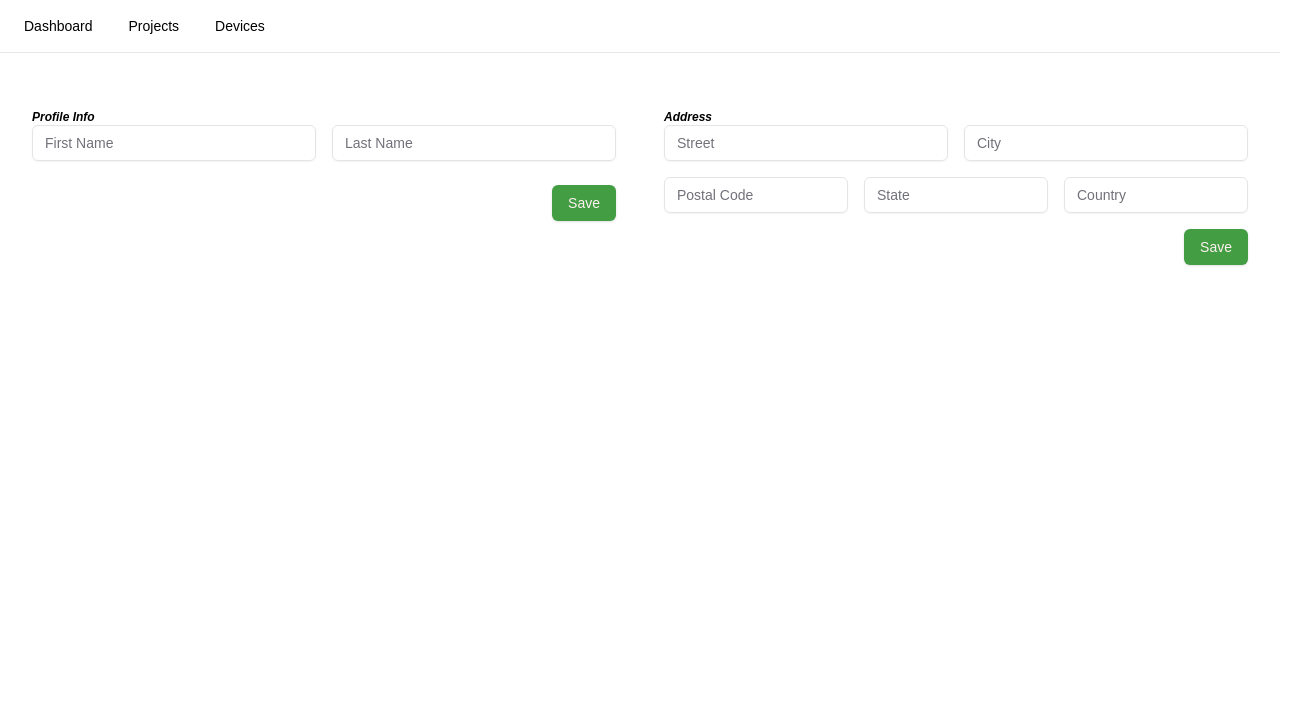
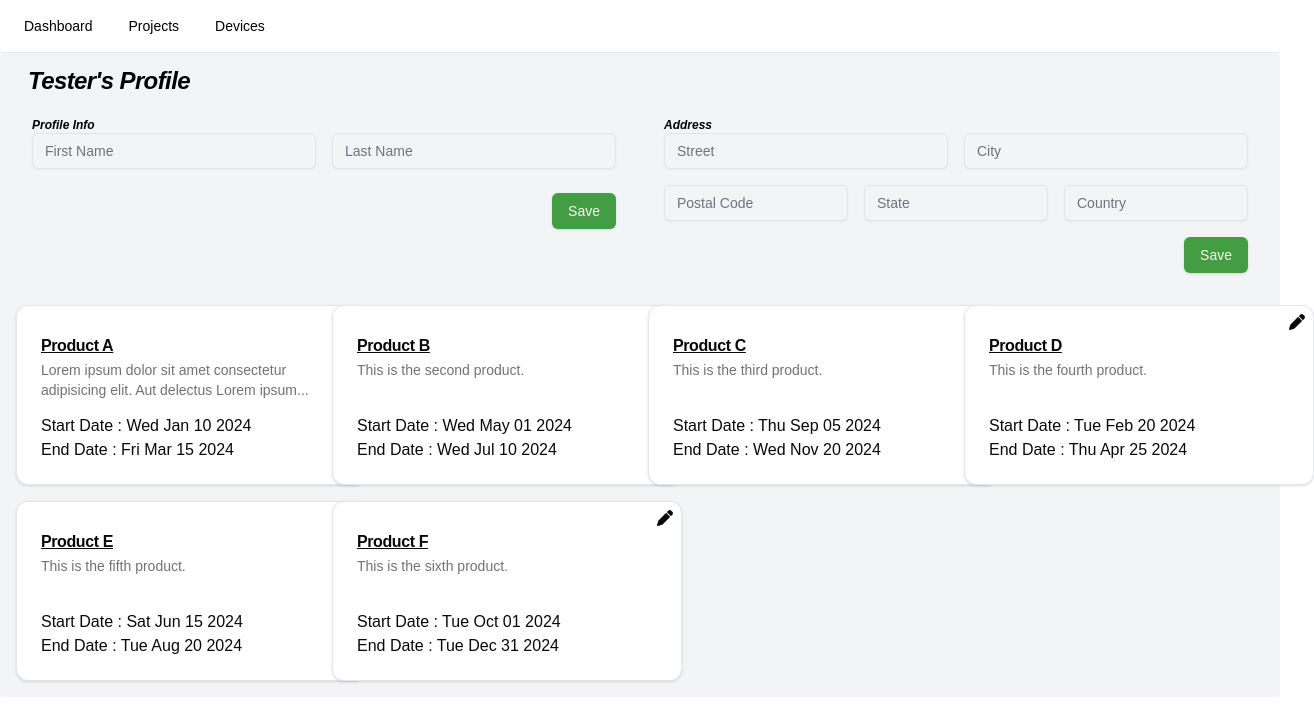
Before and after one commit to AppTestify/crowdtesting-platfrom, a Next.js app: page /private/profile in a window 1280 px wide. Shown: the top 724 px of the page, 1314 px wide, since content can reach past the window. Built offline with nearby package versions, Linux system fonts and the light colour scheme; no server answers.

Commit message:
Feat : Added side model for Experience Updating

```diff
--- /dev/null
+++ b/app/(routes)/private/profile/editExperience.tsx
@@ -0,0 +1,65 @@
+import React from "react";
+import { Button } from "@/components/ui/button";
+import { Input } from "@/components/ui/input";
+import { Label } from "@/components/ui/label";
+import {
+  Sheet,
+  SheetClose,
+  SheetContent,
+  SheetDescription,
+  SheetFooter,
+  SheetHeader,
+  SheetTitle,
+  SheetTrigger,
+} from "@/components/ui/sheet";
+
+interface IEditExperienceProps {
+  open: boolean;
+  setOpen: (open: boolean) => void;
+  product: any;
+}
+
+const EditExperience = ({ open, setOpen, product }: IEditExperienceProps) => {
+  return (
+    <Sheet open={open} onOpenChange={setOpen}>
+      <SheetContent>
+        <SheetHeader>
+          <SheetTitle>Edit Product</SheetTitle>
+          <SheetDescription>
+            Make changes to your product here. Click save when you're done.
+          </SheetDescription>
+        </SheetHeader>
+        <div className="grid gap-4 py-4">
+          <div className="grid grid-cols-4 items-center gap-4">
+            <Label htmlFor="name" className="text-right">
+              Name
+            </Label>
+            <Input
+              id="name"
+              defaultValue={product?.name}
+              className="col-span-3"
+            />
+          </div>
+          <div className="grid grid-cols-4 items-center gap-4">
+            <Label htmlFor="description" className="text-right">
+              Description
+            </Label>
+            <Input
+              id="description"
+              defaultValue={product?.description}
+              className="col-span-3"
+            />
+          </div>
+          {/* Add more fields as needed for startDate, endDate, etc. */}
+        </div>
+        <SheetFooter>
+          <SheetClose asChild>
+            <Button type="submit">Save changes</Button>
+          </SheetClose>
+        </SheetFooter>
+      </SheetContent>
+    </Sheet>
+  );
+};
+
+export default EditExperience;
--- /dev/null
+++ b/app/(routes)/private/profile/experience.tsx
@@ -0,0 +1,109 @@
+import React, { useState } from "react";
+import {
+  Card,
+  CardContent,
+  CardDescription,
+  CardFooter,
+  CardHeader,
+  CardTitle,
+} from "@/components/ui/card";
+
+import "@fortawesome/fontawesome-free/css/all.min.css";
+import EditExperience from "./editExperience";
+
+const Experience = () => {
+  const [open, setOpen] = useState<boolean>(false);
+  const [selectedProduct, setSelectedProduct] = useState(null);
+  const productArray = [
+    {
+      name: "Product A",
+      description:
+        "Lorem ipsum dolor sit amet consectetur adipisicing elit. Aut delectus Lorem ipsum dolor sit amet consectetur adipisicing elit. Aut delectus paLorem ipsum dolor sit amet consectetur adipisicing elit. Aut delectus paLorem ipsum dolor sit amet consectetur adipisicing elit. Aut delectus paLorem ipsum dolor sit amet consectetur adipisicing elit. Aut delectus paLorem ipsum dolor sit amet consectetur adipisicing elit. Aut delectus paLorem ipsum dolor sit amet consectetur adipisicing elit. Aut delectus paLorem ipsum dolor sit amet consectetur adipisicing elit. Aut delectus paLorem ipsum dolor sit amet consectetur adipisicing elit. Aut delectus paLorem ipsum dolor sit amet consectetur adipisicing elit. Aut delectus paLorem ipsum dolor sit amet consectetur adipisicing elit. Aut delectus paLorem ipsum dolor sit amet consectetur adipisicing elit. Aut delectus paLorem ipsum dolor sit amet consectetur adipisicing elit. Aut delectus paLorem ipsum dolor sit amet consectetur adipisicing elit. Aut delectus paLorem ipsum dolor sit amet consectetur adipisicing elit. Aut delectus papariatur quia consectetur quibusdam cupiditate velit quae accusamus illum. Minus vel minima laudantium, fuga iste laborum ipsam officiis nihil recusandae!",
+      images: "ImageSchema",
+      startDate: new Date("2024-01-10"), // January 10, 2024
+      endDate: new Date("2024-03-15"), // March 15, 2024
+      id: 1,
+    },
+    {
+      name: "Product B",
+      description: "This is the second product.",
+      images: "ImageSchema",
+      startDate: new Date("2024-05-01"), // May 1, 2024
+      endDate: new Date("2024-07-10"), // July 10, 2024
+      id: 2,
+    },
+    {
+      name: "Product C",
+      description: "This is the third product.",
+      images: "ImageSchema",
+      startDate: new Date("2024-09-05"), // September 5, 2024
+      endDate: new Date("2024-11-20"), // November 20, 2024
+      id: 3,
+    },
+    {
+      name: "Product D",
+      description: "This is the fourth product.",
+      images: "ImageSchema",
+      startDate: new Date("2024-02-20"), // February 20, 2024
+      endDate: new Date("2024-04-25"), // April 25, 2024
+      id: 4,
+    },
+    {
+      name: "Product E",
+      description: "This is the fifth product.",
+      images: "ImageSchema",
+      startDate: new Date("2024-06-15"), // June 15, 2024
+      endDate: new Date("2024-08-20"), // August 20, 2024
+      id: 5,
+    },
+    {
+      name: "Product F",
+      description: "This is the sixth product.",
+      images: "ImageSchema",
+      startDate: new Date("2024-10-01"), // October 1, 2024
+      endDate: new Date("2024-12-31"), // December 31, 2024
+      id: 6,
+    },
+  ];
+
+  const handleEdit = (product: any) => {
+    setSelectedProduct(product);
+    setOpen(true);
+  };
+
+  return (
+    <>
+      {productArray?.map((exp, index) => {
+        return (
+          <div className="col-span-3" key={index}>
+            <Card className="w-[350px]  h-[180px]">
+              <div className="flex  justify-end">
+                <i
+                  className="fa-solid fa-pen  cursor-pointer  p-2"
+                  onClick={() => handleEdit(exp)}
+                ></i>
+              </div>
+              <CardHeader className="pt-0">
+                <CardTitle className="underline">{exp.name}</CardTitle>
+                <CardDescription className="h-[30px]">
+                  {exp.description.split(" ").slice(0, 12).join(" ")}
+                  {exp.description.split(" ").length > 12 ? "..." : ""}
+                </CardDescription>
+              </CardHeader>
+              <CardContent className="pb-0">
+                <p>Start Date : {exp.startDate.toDateString()}</p>
+              </CardContent>
+              <CardFooter className="">
+                <p>End Date : {exp.endDate.toDateString()}</p>
+              </CardFooter>
+            </Card>
+          </div>
+        );
+      })}
+
+      <EditExperience open={open} setOpen={setOpen} product={selectedProduct} />
+    </>
+  );
+};
+
+export default Experience;
--- a/app/(routes)/private/profile/page.tsx
+++ b/app/(routes)/private/profile/page.tsx
@@ -15,7 +15,8 @@ import {
 import { Input } from "@/components/ui/input";
 import { useEffect, useState } from "react";
 import { StorageKey } from "@/app/_constants/localstorage-keys";
-import { IAddressData } from "@/app/_interface/tester";
+import { IUserInfoData } from "@/app/_interface/tester";
+import Experience from "./experience";
 
 const ProfileSchema = z.object({
   Firstname: z.string().min(2, {
@@ -114,7 +115,7 @@ export default function TesterProfile() {
     console.log("Additional Info:", data);
   }
 
-  const getInputFeildsEnable = (parsedData: IAddressData, isEdit: boolean) => {
+  const getInputFeildsEnable = (parsedData: IUserInfoData, isEdit: boolean) => {
     if (parsedData && parsedData.firstName && parsedData.lastName && !isEdit) {
       return true;
     }
@@ -129,10 +130,12 @@ export default function TesterProfile() {
   };
 
   return (
-    <>
-      <div className="grid grid-cols-12 gap-4 mt-6 p-4">
+    <div className="bg-gray-100 rounded">
+      <h2 className="scroll-m-20 pt-3 pl-7 pb-1 text-2xl font-semibold tracking-tight transition-colors  italic">
+        Tester's Profile
+      </h2>
+      <div className="grid grid-cols-12 gap-4  p-4  pt-0">
         {/* User Info Section */}
-
         <div className="col-span-6 p-4 rounded">
           <p className="text-xs italic font-bold">Profile Info</p>
           <Form {...profileForm}>
@@ -186,7 +189,11 @@ export default function TesterProfile() {
 
                 {isEdit && (
                   <>
-                    <Button type="button" onClick={handleCancel}>
+                    <Button
+                      variant="destructive"
+                      type="button"
+                      onClick={handleCancel}
+                    >
                       Cancel
                     </Button>
                     <Button type="submit">Save</Button>
@@ -281,7 +288,10 @@ export default function TesterProfile() {
             </form>
           </Form>
         </div>
+
+        {/* Experience Section */}
+        <Experience />
       </div>
-    </>
+    </div>
   );
 }
--- a/app/_interface/tester.ts
+++ b/app/_interface/tester.ts
@@ -67,7 +67,7 @@ export interface ITester extends Document {
 }
 
 
-export interface IAddressData {
+export interface IUserInfoData {
   _id: string;
   email: string;
   firstName: string;
```
